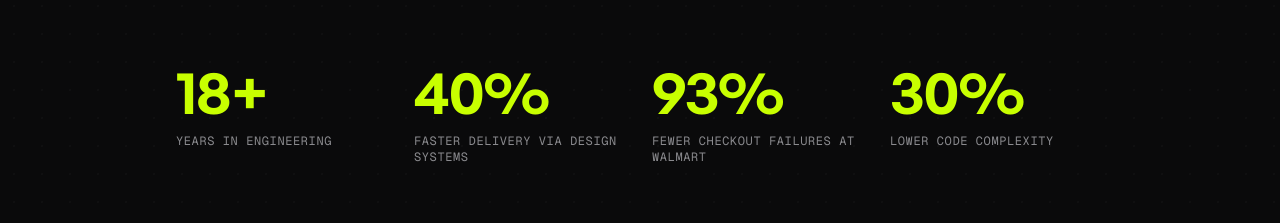
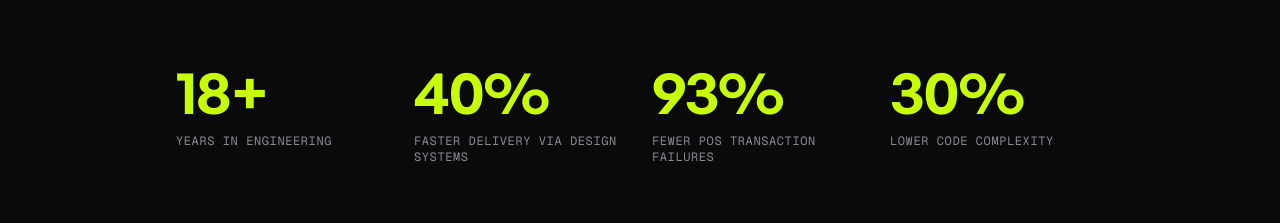
Before and after one commit to barunprasad/portfolio, a Next.js app: page / in a window 1280 px wide. Shown: the part 820-1043 px from the top of the page. Built offline with nearby package versions, Linux system fonts and the light colour scheme.

Commit message:
content: stats — drop company name, use POS industry term
"Fewer checkout failures at Walmart" -> "Fewer POS transaction failures"
(COWM was an in-store point-of-sale system).

Co-Authored-By: Claude Opus 4.8 (1M context) <noreply@anthropic.com>

```diff
--- a/src/ui/editorial/StatsBand.tsx
+++ b/src/ui/editorial/StatsBand.tsx
@@ -4,7 +4,7 @@ import { Container } from './Container';
 const STATS = [
   { value: '18+', label: 'Years in engineering' },
   { value: '40%', label: 'Faster delivery via design systems' },
-  { value: '93%', label: 'Fewer checkout failures at Walmart' },
+  { value: '93%', label: 'Fewer POS transaction failures' },
   { value: '30%', label: 'Lower code complexity' },
 ];
 
```
